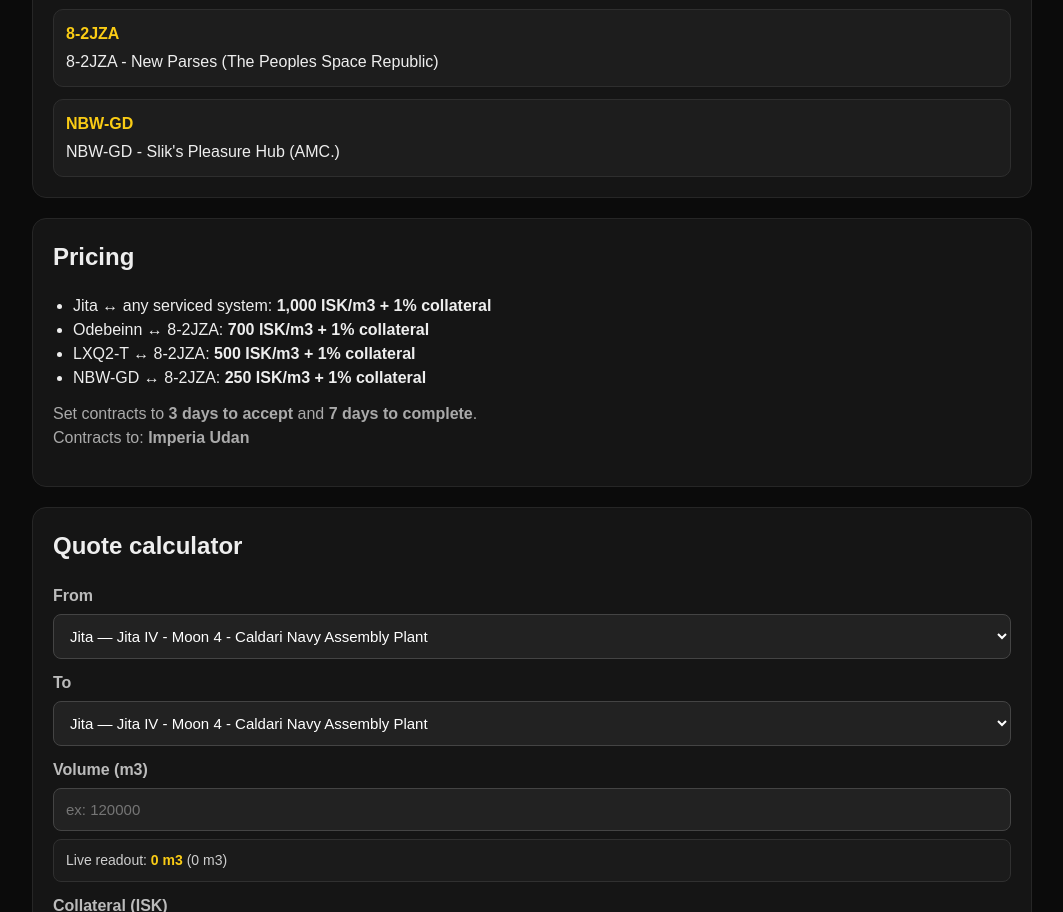
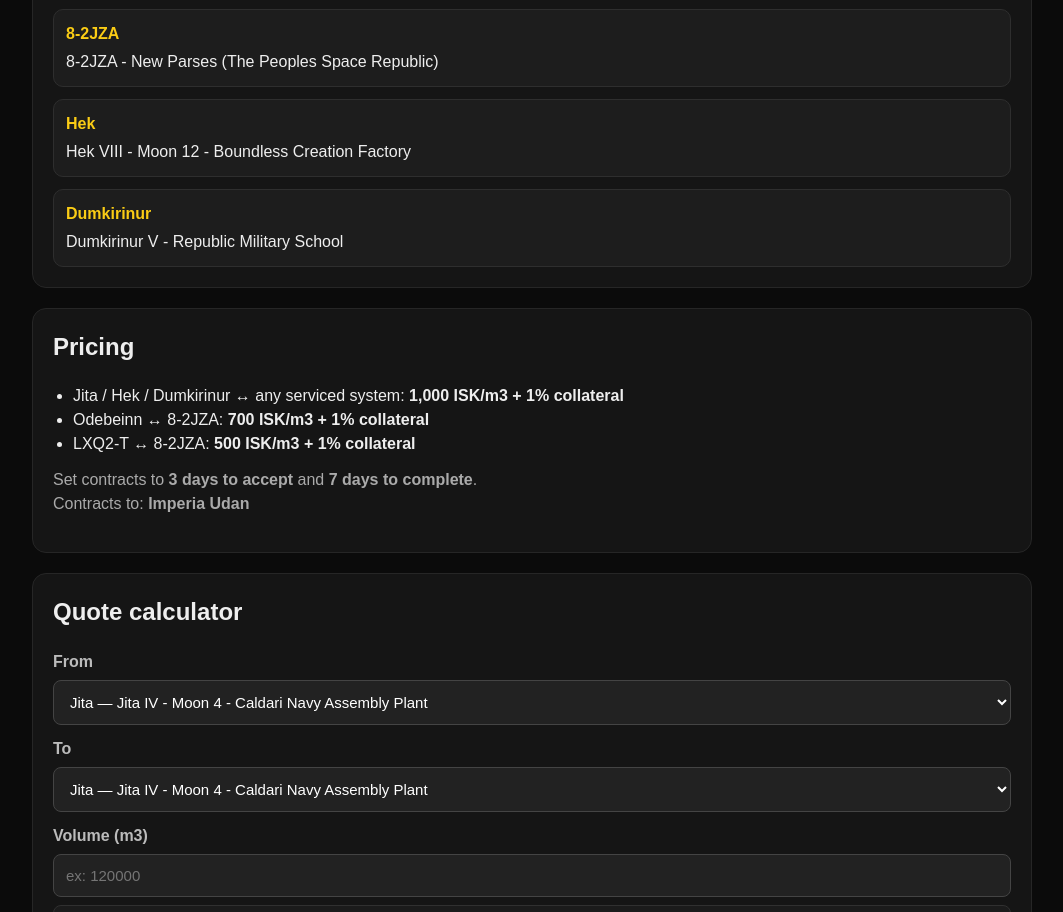
Before and after one commit to Vachekuri/turbologi, a plain HTML site: page index.html in a window 1280 px wide. Shown: the part 1331-2243 px from the top of the page, without its empty margins (108-1171 px from the left). Drawn offline with Linux system fonts and the light colour scheme.

Commit message:
Add files via upload
Modification of Services Locations

```diff
--- a/index.html
+++ b/index.html
@@ -260,8 +260,13 @@
       </div>
 
       <div class="station">
-        <div class="station-name">NBW-GD</div>
-        <div>NBW-GD - Slik's Pleasure Hub (AMC.)</div>
+        <div class="station-name">Hek</div>
+        <div>Hek VIII - Moon 12 - Boundless Creation Factory</div>
+      </div>
+
+      <div class="station">
+        <div class="station-name">Dumkirinur</div>
+        <div>Dumkirinur V - Republic Military School</div>
       </div>
     </div>
   </div>
@@ -269,10 +274,9 @@
   <div class="card">
     <h2>Pricing</h2>
     <ul class="pricing-list">
-      <li>Jita ↔ any serviced system: <strong>1,000 ISK/m3 + 1% collateral</strong></li>
+      <li>Jita / Hek / Dumkirinur ↔ any serviced system: <strong>1,000 ISK/m3 + 1% collateral</strong></li>
       <li>Odebeinn ↔ 8-2JZA: <strong>700 ISK/m3 + 1% collateral</strong></li>
       <li>LXQ2-T ↔ 8-2JZA: <strong>500 ISK/m3 + 1% collateral</strong></li>
-      <li>NBW-GD ↔ 8-2JZA: <strong>250 ISK/m3 + 1% collateral</strong></li>
     </ul>
 
     <p class="muted" style="margin-top:12px;">
@@ -291,7 +295,8 @@
       <option value="lxq">LXQ2-T — Dronelands Freeport West (DJ's Retirement Fund)</option>
       <option value="9wvy">9WVY-F — Dronelands Freeport East (DJ's Retirement Fund)</option>
       <option value="8-2">8-2JZA — New Parses (The Peoples Space Republic)</option>
-      <option value="nbw">NBW-GD — Slik's Pleasure Hub (AMC.)</option>
+      <option value="hek">Hek — Hek VIII - Moon 12 - Boundless Creation Factory</option>
+      <option value="dumk">Dumkirinur — Dumkirinur V - Republic Military School</option>
     </select>
 
     <label for="to">To</label>
@@ -301,7 +306,8 @@
       <option value="lxq">LXQ2-T — Dronelands Freeport West (DJ's Retirement Fund)</option>
       <option value="9wvy">9WVY-F — Dronelands Freeport East (DJ's Retirement Fund)</option>
       <option value="8-2">8-2JZA — New Parses (The Peoples Space Republic)</option>
-      <option value="nbw">NBW-GD — Slik's Pleasure Hub (AMC.)</option>
+      <option value="hek">Hek — Hek VIII - Moon 12 - Boundless Creation Factory</option>
+      <option value="dumk">Dumkirinur — Dumkirinur V - Republic Military School</option>
     </select>
 
     <label for="volume">Volume (m3)</label>
@@ -435,11 +441,6 @@
   }
 
   function getRate(from, to) {
-    if ((from === "nbw" && to === "8-2") || (from === "8-2" && to === "nbw")) return 250;
-    if ((from === "nbw" && to === "9wvy") || (from === "9wvy" && to === "nbw")) return 300;
-    if ((from === "nbw" && to === "odebeinn") || (from === "odebeinn" && to === "nbw")) return 700;
-    if ((from === "nbw" && to === "lxq") || (from === "lxq" && to === "nbw")) return 500;
-    if ((from === "nbw" && to === "jita") || (from === "jita" && to === "nbw")) return 1000;
     if ((from === "9wvy" && to === "jita") || (from === "jita" && to === "9wvy")) return 1000;
     if ((from === "9wvy" && to === "8-2") || (from === "8-2" && to === "9wvy")) return 300;
     if ((from === "9wvy" && to === "odebeinn") || (from === "odebeinn" && to === "9wvy")) return 700;
@@ -455,7 +456,8 @@
     if (value === "lxq") return "LXQ2-T - Dronelands Freeport West (DJ's Retirement Fund)";
     if (value === "9wvy") return "9WVY-F - Dronelands Freeport East (DJ's Retirement Fund)";
     if (value === "8-2") return "8-2JZA - New Parses (The Peoples Space Republic)";
-    if (value === "nbw") return "NBW-GD - Slik's Pleasure Hub (AMC.)";
+    if (value === "hek") return "Hek VIII - Moon 12 - Boundless Creation Factory";
+    if (value === "dumk") return "Dumkirinur V - Republic Military School";
     return value;
   }
 
```
